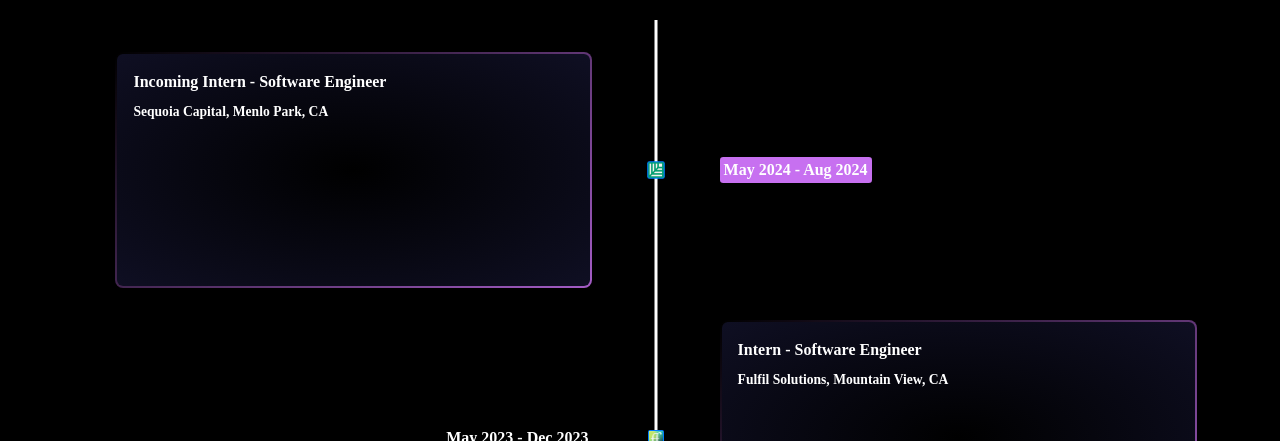
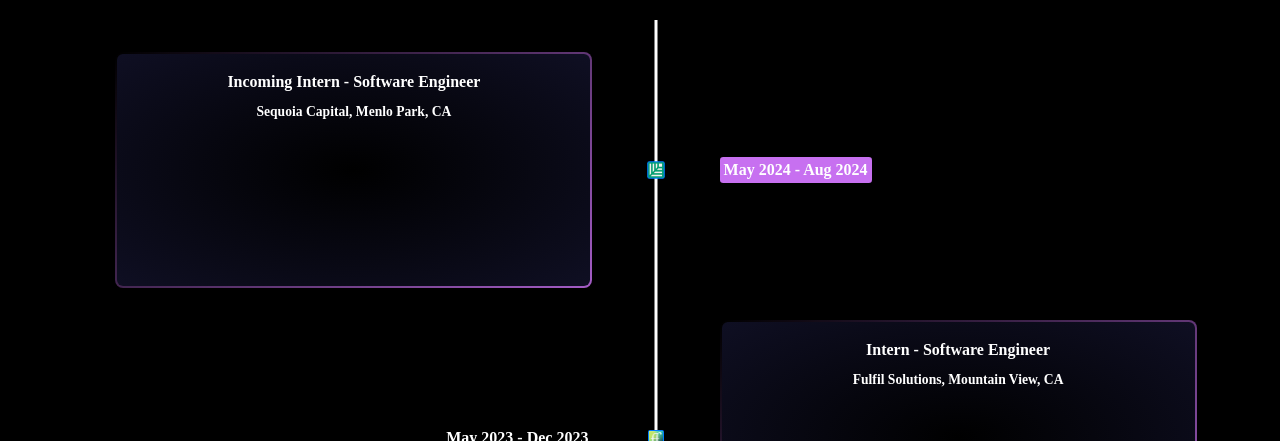
Before and after one commit to vanshita-tilwani/react-portfolio-template, a React (Create React App) app: page /experience in a window 1280 px wide. Shown: the part 258-699 px from the top of the page. Built offline with nearby package versions, Linux system fonts and the light colour scheme.

Commit message:
updating css for card title and subtitle

```diff
--- a/src/components/Experience/Experience.js
+++ b/src/components/Experience/Experience.js
@@ -99,9 +99,9 @@ function Experience() {
                 }}
                 classNames={{
                     card: 'card-details',
-                    cardSubTitle: 'text-white',
+                    cardSubTitle: 'text-white d-flex justify-content-center',
                     cardText: 'text-white',
-                    cardTitle: 'text-white',
+                    cardTitle: 'text-white d-flex justify-content-center',
                     controls: 'chrono-toolbar'
                 }}>
                 <div className="chrono-icons">
```
